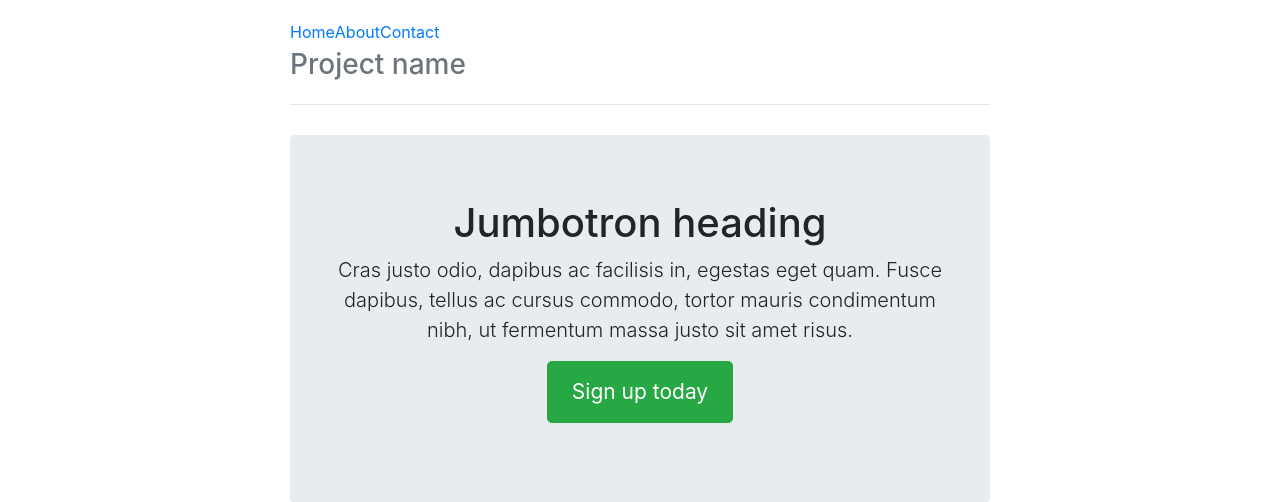
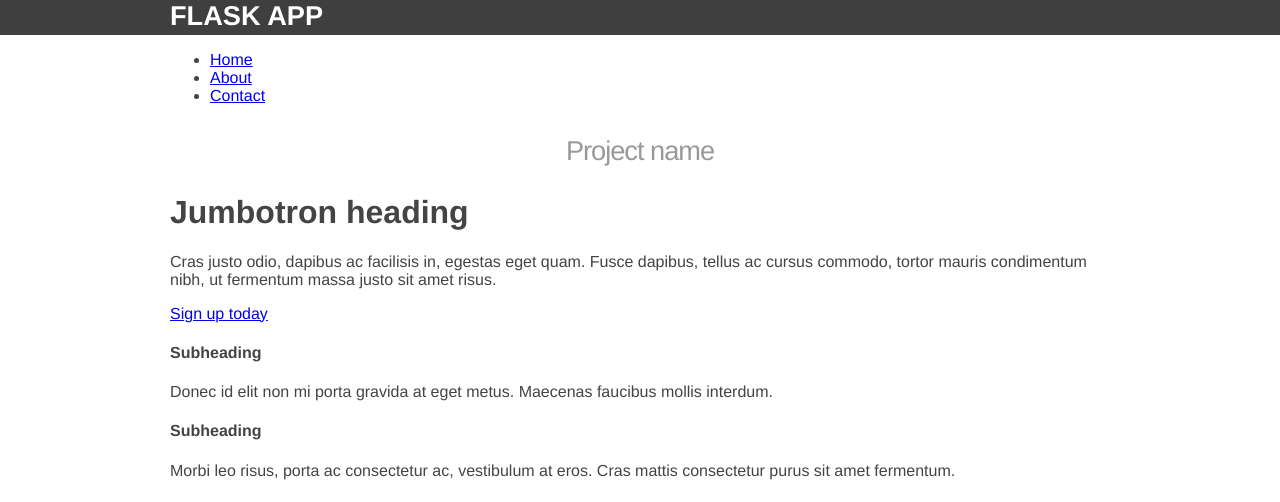
Before and after one commit to exsmiley/pillar, a Flask app: template app/templates/index.html in a window 1280 px wide. Shown: the top 502 px of the page. Run offline with Flask 2, Linux system fonts and the light colour scheme; the template is opened without the code that fills it, so the values that code supplies are empty; some libraries are stand-ins or nearby versions.

Commit message:
updated with boostrap

```diff
--- a/app/static/css/jumbotron-narrow.css
+++ b/app/static/css/jumbotron-narrow.css
@@ -12,11 +12,51 @@ body {
   padding-left: 15px;
 }
 
-/* Custom page header */
-.header {
-  padding-bottom: 20px;
-  border-bottom: 1px solid #e5e5e5;
+header {
+  background-color: #2B2B2B;
+  height: 35px;
+  width: 100%;
+  opacity: .9;
+  margin-bottom: 10px;
 }
+
+header h1.logo {
+  margin: 0;
+  font-size: 1.7em;
+  color: #fff;
+  text-transform: uppercase;
+  float: left;
+}
+
+header h1.logo:hover {
+  color: #fff;
+  text-decoration: none;
+}
+
+h2 {
+  font-size: 3em;
+  margin-top: 40px;
+  text-align: center;
+  letter-spacing: -2px;
+}
+
+h3 {
+  font-size: 1.7em;
+  font-weight: 100;
+  margin-top: 30px;
+  text-align: center;
+  letter-spacing: -1px;
+  color: #999;
+}
+
+div.jumbo {
+  padding: 10px 0 30px 0;
+  background-color: #eeeeee;
+  -webkit-border-radius: 6px;
+     -moz-border-radius: 6px;
+          border-radius: 6px;
+}
+
 /* Make the masthead heading the same height as the navigation */
 .header h3 {
   margin-top: 0;
--- a/app/templates/index.html
+++ b/app/templates/index.html
@@ -1,38 +1,5 @@
-<!DOCTYPE html>
-<html lang="en">
-  <head>
-    <meta charset="utf-8">
-    <meta http-equiv="X-UA-Compatible" content="IE=edge">
-    <meta name="viewport" content="width=device-width, initial-scale=1">
-    <!-- The above 3 meta tags *must* come first in the head; any other head content must come *after* these tags -->
-    <meta name="description" content="">
-    <meta name="author" content="">
-    <link rel="icon" href="../../favicon.ico">
-
-    <title>Narrow Jumbotron Template for Bootstrap</title>
-
-    <!-- Bootstrap core CSS -->
-    <link href="../../dist/css/bootstrap.min.css" rel="stylesheet">
-
-    <!-- IE10 viewport hack for Surface/desktop Windows 8 bug -->
-    <link href="../../assets/css/ie10-viewport-bug-workaround.css" rel="stylesheet">
-
-    <!-- Custom styles for this template -->
-    <link href="jumbotron-narrow.css" rel="stylesheet">
-
-    <!-- Just for debugging purposes. Don't actually copy these 2 lines! -->
-    <!--[if lt IE 9]><script src="../../assets/js/ie8-responsive-file-warning.js"></script><![endif]-->
-    <script src="../../assets/js/ie-emulation-modes-warning.js"></script>
-
-    <!-- HTML5 shim and Respond.js for IE8 support of HTML5 elements and media queries -->
-    <!--[if lt IE 9]>
-      <script src="https://oss.maxcdn.com/html5shiv/3.7.3/html5shiv.min.js"></script>
-      <script src="https://oss.maxcdn.com/respond/1.4.2/respond.min.js"></script>
-    <![endif]-->
-  </head>
-
-  <body>
-
+{% extends "layout.html" %}
+{% block content %}
     <div class="container">
       <div class="header clearfix">
         <nav>
@@ -84,5 +51,4 @@
 
     <!-- IE10 viewport hack for Surface/desktop Windows 8 bug -->
     <script src="../../assets/js/ie10-viewport-bug-workaround.js"></script>
-  </body>
-</html>
+{% endblock %}
```
